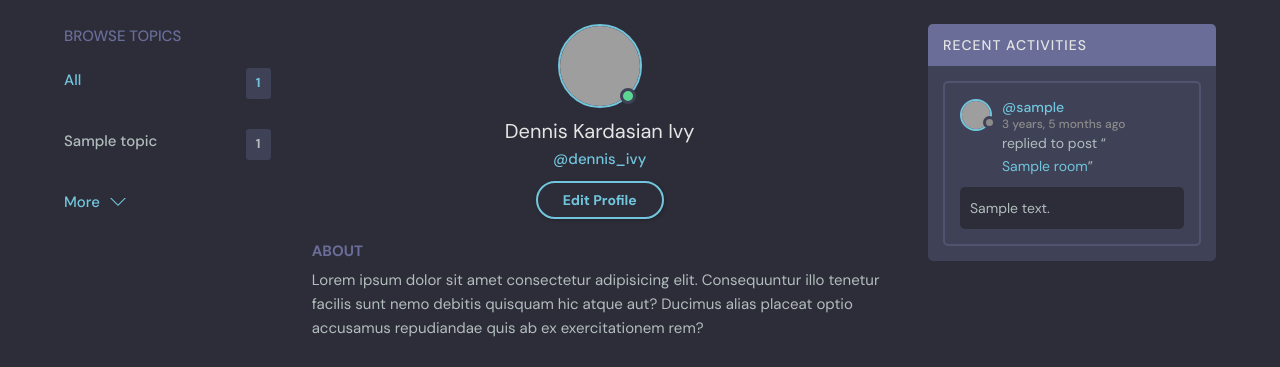
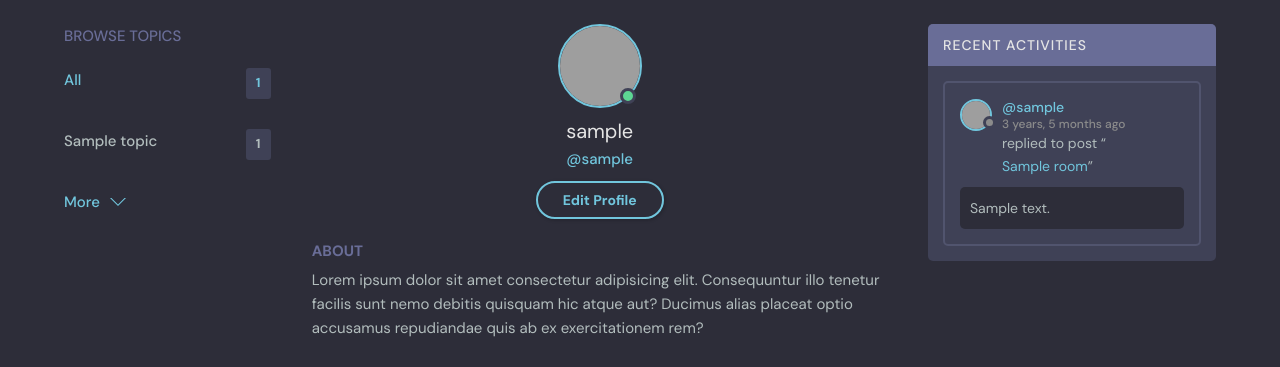
Before and after one commit to Mir-Yuchi/EazzyStudy-ChatApp, a Django app: page /profile/1 in a window 1280 px wide. Shown: the part 76-443 px from the top of the page. Run offline with Django 4.2, Linux system fonts and the light colour scheme; tables that the repository leaves empty hold one stand-in row (values such as "Sample post"); grey boxes are pictures that could not be loaded.

Commit message:
small profile update

```diff
--- a/base/templates/base/profile.html
+++ b/base/templates/base/profile.html
@@ -16,8 +16,8 @@
                         </div>
                     </div>
                     <div class="profile__info">
-                        <h3>Dennis Kardasian Ivy</h3>
-                        <p>@dennis_ivy</p>
+                        <h3>{{ user.username }}</h3>
+                        <p>@{{ user.username }}</p>
                         <a href="edit-user.html" class="btn btn--main btn--pill">Edit Profile</a>
                     </div>
                     <div class="profile__about">
```
